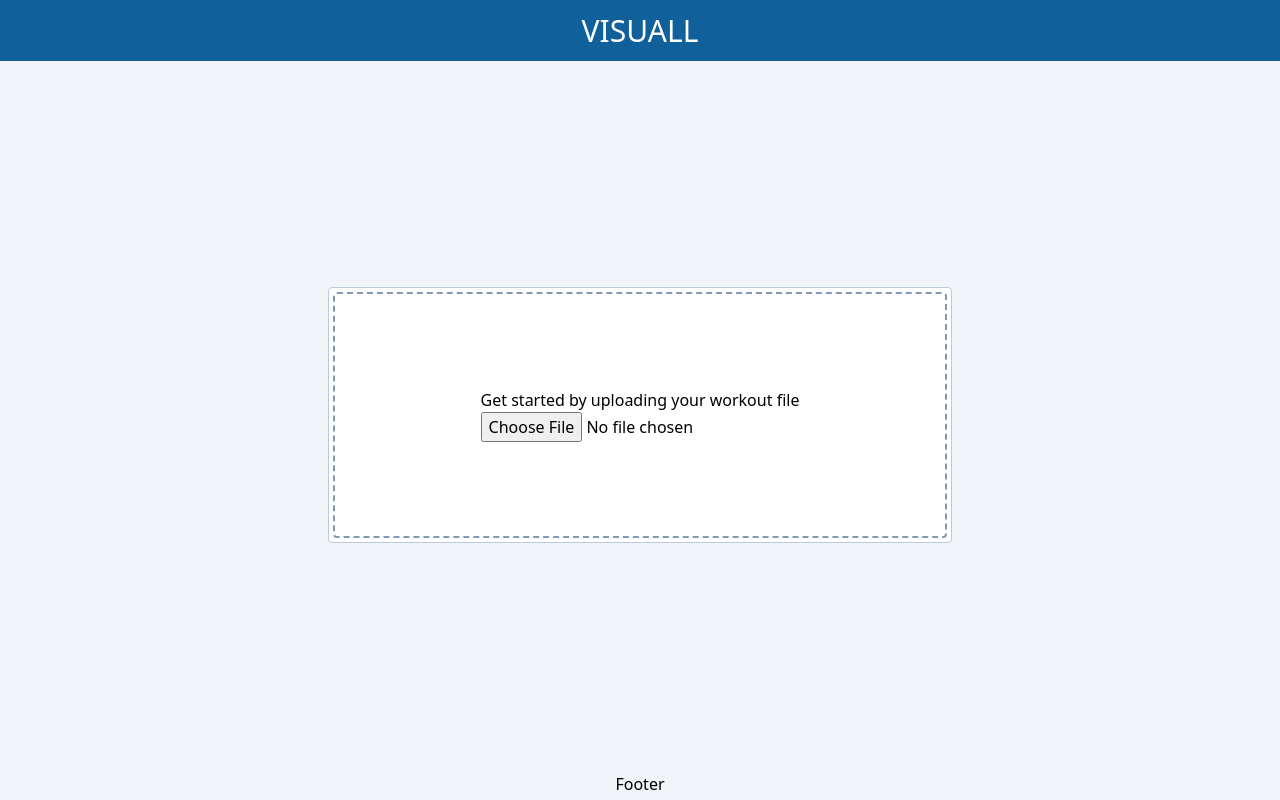
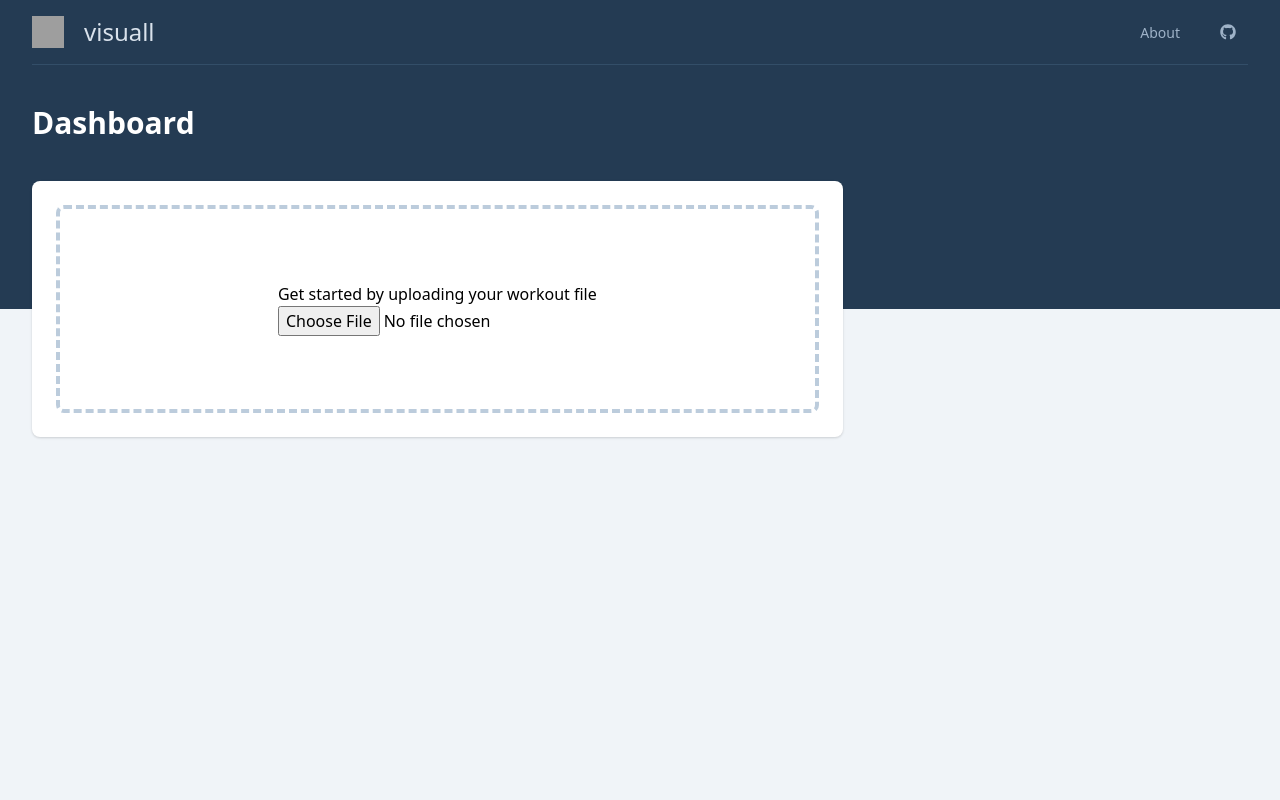
Before and after one commit to j0weiss/visuall, a Vue app: page / in a window 1280 px wide. Built offline with nearby package versions, Linux system fonts and the light colour scheme; grey boxes are pictures that could not be loaded.

Commit message:
First overall design

```diff
--- a/package.json
+++ b/package.json
@@ -9,6 +9,10 @@
     "lint": "vue-cli-service lint"
   },
   "dependencies": {
+    "@fortawesome/fontawesome-svg-core": "^1.2.30",
+    "@fortawesome/free-brands-svg-icons": "^5.14.0",
+    "@fortawesome/free-solid-svg-icons": "^5.14.0",
+    "@fortawesome/vue-fontawesome": "^0.1.10",
     "core-js": "^3.6.5",
     "fit-file-parser": "^1.6.18",
     "highcharts": "^8.1.2",
--- a/src/App.vue
+++ b/src/App.vue
@@ -1,37 +1,93 @@
 <template>
   <div
     id="app"
-    class="min-h-screen bg-blue-grey-050">
-    <header class="bg-blue-700 flex justify-center">
-      <h1 class="p-2 text-white text-3xl">
-        VISUALL
-      </h1>
-    </header>
-    <main class="p-4 flex justify-center items-center">
-      <FileUploader
-        v-if="fitData === undefined"
-        class="w-1/2 h-64"
-        @file-uploaded="(file) => parseFile(file)" />
-      <FileViewer
-        v-else
-        :fit-data="fitData"
-      />
+    class="h-screen bg-blue-grey-050">
+    <div class="bg-blue-grey-800 pb-32">
+      <nav class="bg-blue-grey-800">
+        <div class="max-w-7xl mx-auto sm:px-6 lg:px-8">
+          <div class="border-b border-blue-grey-700">
+            <div class="flex items-center justify-between h-16 px-4 sm:px-0">
+              <div class="flex items-center">
+                <div class="flex flex-shrink-0 items-center">
+                  <img
+                    class="h-8 w-8"
+                    src="https://tailwindui.com/img/logos/workflow-mark-on-dark.svg"
+                    alt="Workflow logo">
+                  <span class="ml-5 text-2xl text-blue-grey-100">
+                    visuall
+                  </span>
+                </div>
+              </div>
+              <div>
+                <div class="ml-10 flex items-baseline">
+                  <a
+                    href="#"
+                    class="ml-4 px-3 py-2 rounded-md
+                           text-sm font-medium text-blue-grey-300
+                           hover:text-white">
+                    About
+                  </a>
+                  <a
+                    href="https://github.com/j0weiss/visuall"
+                    class="ml-4 px-3 py-2 rounded-md
+                           text-base font-medium text-blue-grey-300
+                           hover:text-white">
+                    <font-awesome-icon :icon="['fab', 'github']" />
+                  </a>
+                </div>
+              </div>
+            </div>
+          </div>
+        </div>
+      </nav>
+      <header class="py-10">
+        <div class="max-w-7xl mx-auto px-4 sm:px-6 lg:px-8">
+          <h1 class="text-3xl leading-9 font-bold text-white">
+            Dashboard
+          </h1>
+        </div>
+      </header>
+    </div>
+
+    <main class="-mt-32">
+      <div class="max-w-7xl mx-auto pb-12 px-4 sm:px-6 lg:px-8">
+        <!-- Replace with your content -->
+        <FileUploader
+          v-if="fitData === undefined"
+          class="w-2/3 h-64"
+          @file-uploaded="(file) => parseFile(file)" />
+        <!-- /End replace -->
+      </div>
     </main>
-    <footer class="p-1 flex justify-center">
-      Footer
-    </footer>
   </div>
+
+  <!--  <div-->
+  <!--    id="app"-->
+  <!--    class="min-h-screen bg-blue-grey-050">-->
+  <!--    <header class="bg-blue-900 flex justify-center">-->
+  <!--      <h1 class="p-2 text-white text-3xl">-->
+  <!--        VISUALL-->
+  <!--      </h1>-->
+  <!--      <font-awesome-icon :icon="['fab', 'github']" />-->
+  <!--    </header>-->
+  <!--    <main class="p-4 flex justify-center items-center">-->
+<!--      <FileViewer-->
+<!--        v-else-->
+<!--        :fit-data="fitData"-->
+<!--      />-->
+<!--    </main>-->
+<!--  </div>-->
 </template>
 
 <script>
 import FileUploader from '@/components/FileUploader.vue';
-const FileViewer = () => import('@/components/FileViewer.vue');
+// const FileViewer = () => import('@/components/FileViewer.vue');
 
 export default {
   name: 'App',
   components: {
-    FileUploader,
-    FileViewer
+    FileUploader
+    // FileViewer
   },
   data() {
     return {
@@ -50,28 +106,4 @@ export default {
   body {
     min-height: 100vh;
   }
-
-  #app {
-    display: grid;
-    grid-template:
-      'header' auto
-      'main' 1fr
-      'footer' auto;
-  }
-
-  header {
-    grid-area: header;
-  }
-
-  aside {
-    grid-area: aside;
-  }
-
-  main {
-    grid-area: main;
-  }
-
-  footer {
-    grid-area: footer;
-  }
 </style>
--- a/src/components/FileUploader.vue
+++ b/src/components/FileUploader.vue
@@ -1,10 +1,12 @@
 <template>
   <form
-    class="p-1 bg-white rounded border border-blue-grey-200"
+    class="bg-white rounded-lg shadow px-5 py-6 sm:px-6"
     @dropenter.prevent.stop
     @dragover.prevent.stop="$event.dataTransfer.dropEffect = 'move'"
     @drop.prevent.stop="loadFile($event)">
-    <div class="h-full p-4 rounded border-dashed border-2 border-blue-grey-400 grid justify-center content-center">
+    <div
+      class="h-full border-4 border-dashed border-blue-grey-200 rounded-lg
+             grid justify-center content-center">
       <p>
         Get started by uploading your workout file
       </p>
--- /dev/null
+++ b/src/configs/icons.js
@@ -0,0 +1,8 @@
+import Vue from 'vue';
+import { library } from '@fortawesome/fontawesome-svg-core';
+import { FontAwesomeIcon } from '@fortawesome/vue-fontawesome';
+import { faGithub } from '@fortawesome/free-brands-svg-icons';
+
+library.add(faGithub);
+
+Vue.component('font-awesome-icon', FontAwesomeIcon);
--- a/src/main.js
+++ b/src/main.js
@@ -1,4 +1,5 @@
 import Vue from 'vue';
+import '@/configs/icons.js';
 import '@/plugins/index.js';
 import App from './App.vue';
 // import './registerServiceWorker'
```
Also changed, not shown: 1 other file (tests, documents, lock files or other folders).
